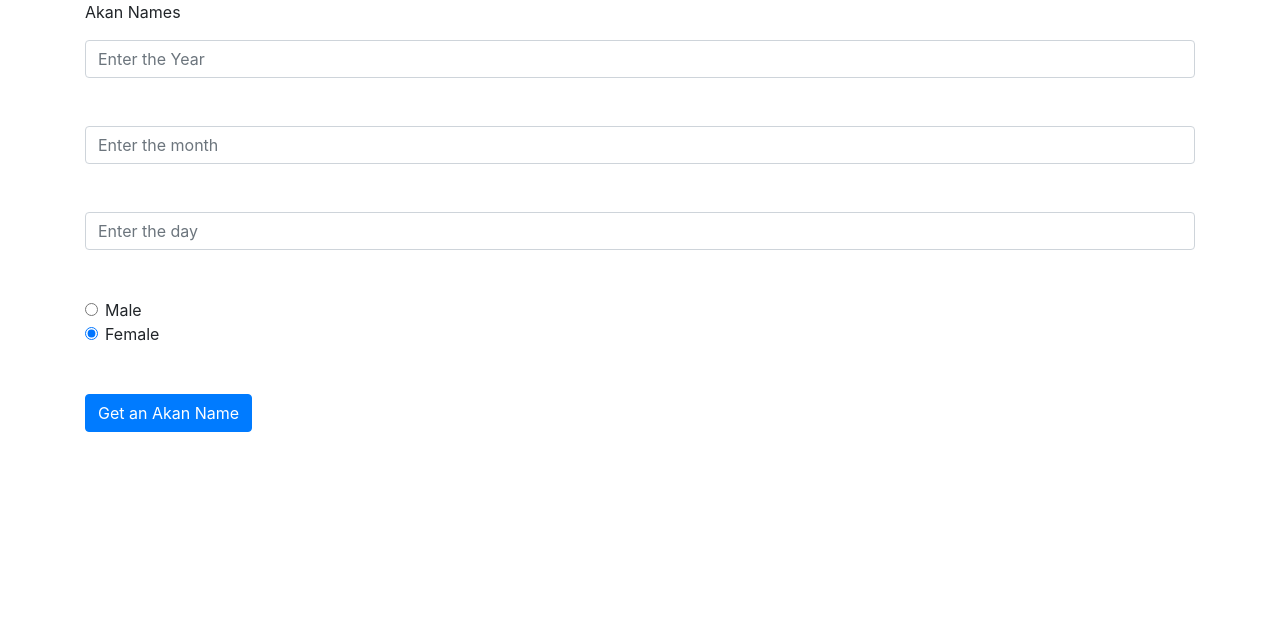
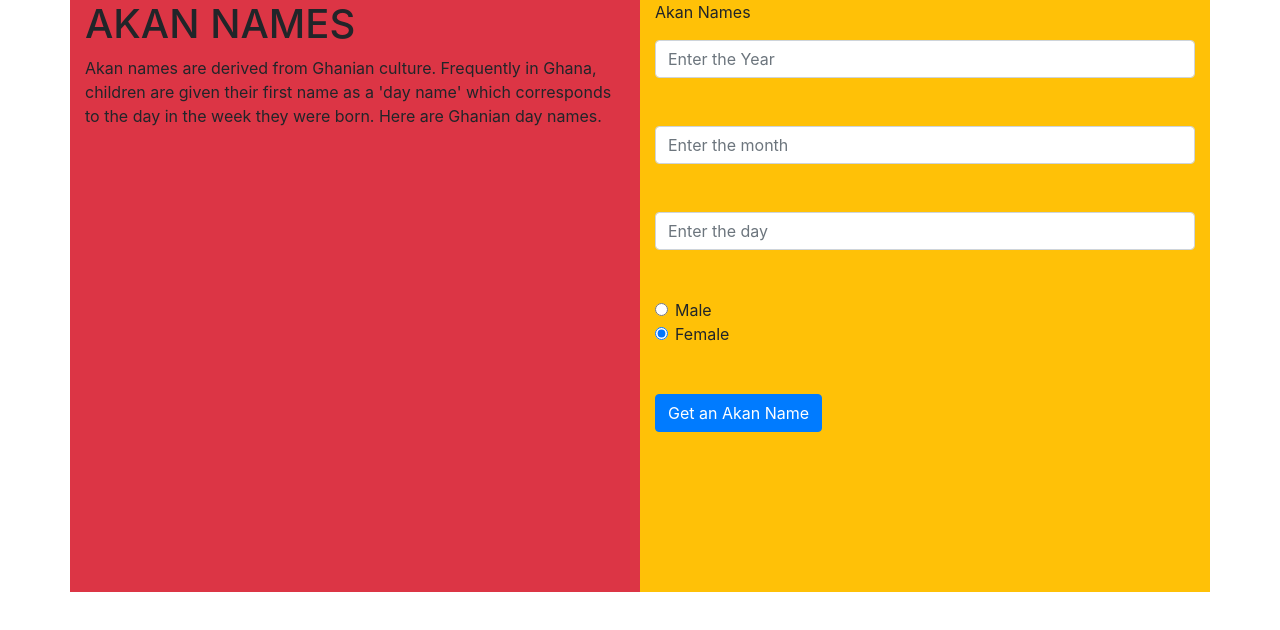
Before and after one commit to Carolwanzuu/birthday-gen, a plain HTML site: page index.html in a window 1280 px wide. Drawn offline with nearby package versions, Linux system fonts and the light colour scheme.

Commit message:
added a h1 and p elements to my left column

```diff
--- a/index.html
+++ b/index.html
@@ -6,15 +6,26 @@
     <meta http-equiv="X-UA-Compatible" content="IE=edge">
     <meta name="viewport" content="width=device-width, initial-scale=1.0">
     <title>Document</title>
-    <link rel="stylesheet" href="https://stackpath.bootstrapcdn.com/bootstrap/4.3.1/css/bootstrap.min.css" integrity="sha384-ggOyR0iXCbMQv3Xipma34MD+dH/1fQ784/j6cY/iJTQUOhcWr7x9JvoRxT2MZw1T" crossorigin="anonymous">
+    <link rel="stylesheet" href="https://stackpath.bootstrapcdn.com/bootstrap/4.3.1/css/bootstrap.min.css"
+        integrity="sha384-ggOyR0iXCbMQv3Xipma34MD+dH/1fQ784/j6cY/iJTQUOhcWr7x9JvoRxT2MZw1T" crossorigin="anonymous">
 </head>
 
 <body>
     <div class="container">
         <div class="Jumbotron">
+            <div class="row">
+                <div class="col-sm-6 bg-danger">
+                    <h1>AKAN NAMES</h1>
+                    <P>Akan names are derived from Ghanian culture. Frequently in Ghana, children are given their first name as a 'day name' which corresponds to the day in the week they were born. Here are Ghanian day names.
+
+                    </P>
+                    <ul></ul>
+                </div>
+                <div class="col-sm-6 bg-warning">
+
                     <p>Akan Names </p>
-        </div>
-        <form >
+
+                <form>
 
                     <input class="form-control" type="text" id="year" placeholder="Enter the Year" aria-label="">
                     <br>
@@ -45,7 +56,8 @@
                 <div class="Jumbotron m-5 pt-5">
                     <p id="result"></p>
                 </div>
-
+                </div>
+            </div>
         </div>
         <script src="script.js"></script>
 </body>
```
Lines whose indentation alone changed are shown as unchanged.
